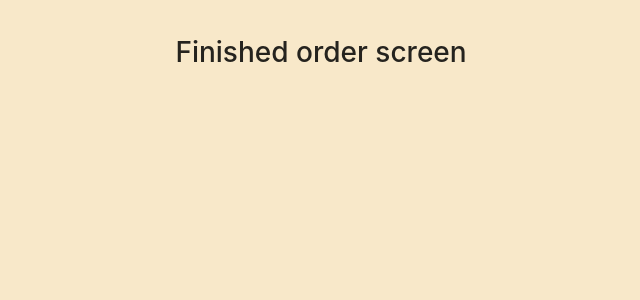
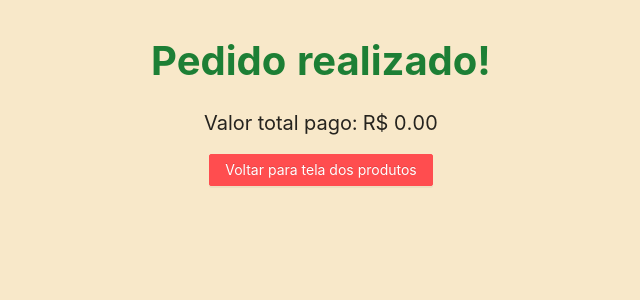
Before and after one commit to GabrielaGuedes/dulocal-challenge, a React (Create React App) app: page /finished-order in a window 1280 px wide. Shown: the top 300 px of the page, without its empty margins (319-959 px from the left). Built offline with nearby package versions, Linux system fonts and the light colour scheme.

Commit message:
add finished order page

```diff
--- /dev/null
+++ b/src/components/finished-order/finished-order.style.ts
@@ -0,0 +1,6 @@
+import styled from "styled-components";
+
+export const PayedPriceTextContainer = styled.div`
+  font-size: 20px;
+  margin: 15px 0px;
+`;
--- a/src/pages/finished-order.tsx
+++ b/src/pages/finished-order.tsx
@@ -1,7 +1,32 @@
-import React from "react";
+import React, { Fragment } from "react";
+import { Title } from "../components/common/title";
+import { Button } from "antd";
+import { Link } from "react-router-dom";
+import { PayedPriceTextContainer } from "../components/finished-order/finished-order.style";
 
 const FinishedOrder: React.FC = () => {
-  return <h1>Finished order screen</h1>;
+  const productsBought = JSON.parse(
+    localStorage.getItem("productsInCart") || "[]"
+  );
+  const payedPrice = productsBought
+    .reduce(
+      (sumPrice: any, product: any) => sumPrice + parseFloat(product.price),
+      0
+    )
+    .toFixed(2);
+  localStorage.clear();
+
+  return (
+    <Fragment>
+      <Title>Pedido realizado!</Title>
+      <PayedPriceTextContainer>
+        Valor total pago: R$ {payedPrice}
+      </PayedPriceTextContainer>
+      <Button danger type="primary">
+        <Link to="/products-list">Voltar para tela dos produtos</Link>
+      </Button>
+    </Fragment>
+  );
 };
 
 export default FinishedOrder;
```
